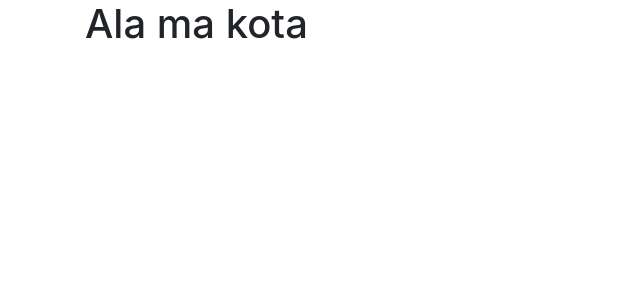
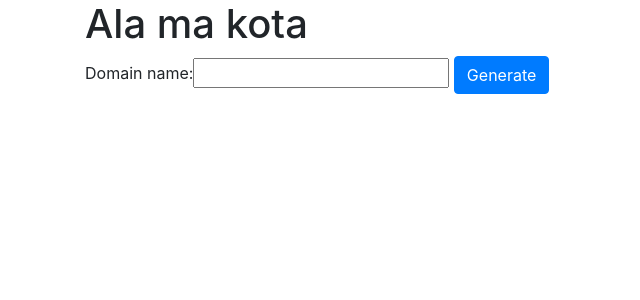
Before and after one commit to mardzien/SEO_app, a Django app: page /audit/generate/ in a window 1280 px wide. Shown: the top 300 px of the page, without its empty margins (0-640 px from the left). Run offline with Django 3.2, Linux system fonts and the light colour scheme; some libraries are stand-ins or nearby versions.

Commit message:
form for audit generator

```diff
--- /dev/null
+++ b/seo/audit/forms.py
@@ -0,0 +1,5 @@
+from django import forms
+
+
+class GenerateForm(forms.Form):
+    domain_name = forms.CharField()
--- a/seo/audit/templates/audit/generate.html
+++ b/seo/audit/templates/audit/generate.html
@@ -4,4 +4,10 @@
 
 <h1>Ala ma kota</h1>
 
+    <form action="{% url 'audit:generate' %}" method="POST" id="generateForm">
+        {% csrf_token %}
+        {{ form }}
+        <input type="submit" class="btn btn-primary btn-large" value="Generate">
+    </form>
+
 {% endblock %}
--- a/seo/audit/urls.py
+++ b/seo/audit/urls.py
@@ -1,7 +1,10 @@
 from django.urls import path
 from audit import views
 
+app_name = 'audit'
+
 urlpatterns = [
-    path('generate/', views.GenerateView.as_view(), name='generate_audit'),
+    path('generate/', views.GenerateView.as_view(), name='generate'),
+    path('generate/success/', views.GenerateSuccessView.as_view(), name='generate_success'),
     # path('about/', views.AboutView.as_view(), name = 'about'),
 ]
--- a/seo/audit/views.py
+++ b/seo/audit/views.py
@@ -1,7 +1,14 @@
 from django.shortcuts import render
-from django.views.generic import TemplateView
+from django.views.generic import TemplateView, FormView
+from audit import forms
 # Create your views here.
 
 
-class GenerateView(TemplateView):
+class GenerateView(FormView):
     template_name = 'audit/generate.html'
+    form_class = forms.GenerateForm
+    success_url = 'success/'
+
+
+class GenerateSuccessView(TemplateView):
+    template_name = 'audit/generate_success.html'
--- a/seo/seo/urls.py
+++ b/seo/seo/urls.py
@@ -18,5 +18,5 @@ from django.urls import path, include
 
 urlpatterns = [
     path('admin/', admin.site.urls),
-    path('audit/', include('audit.urls')),
+    path('audit/', include('audit.urls', namespace='audit')),
 ]
```
Also changed, not shown: seo/audit/templates/audit/generate_success.html (added, +8 -0 lines).
